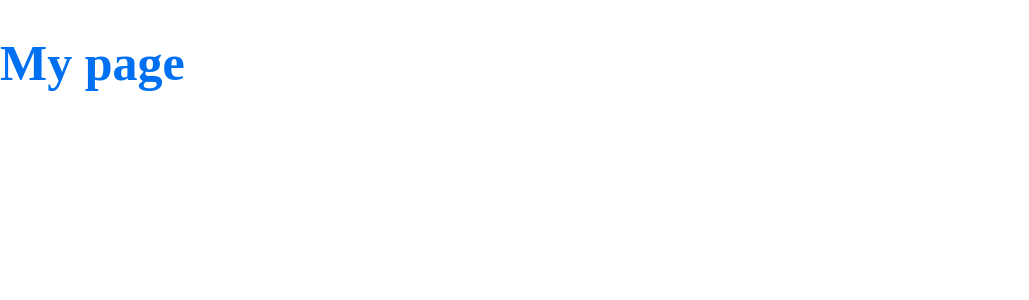
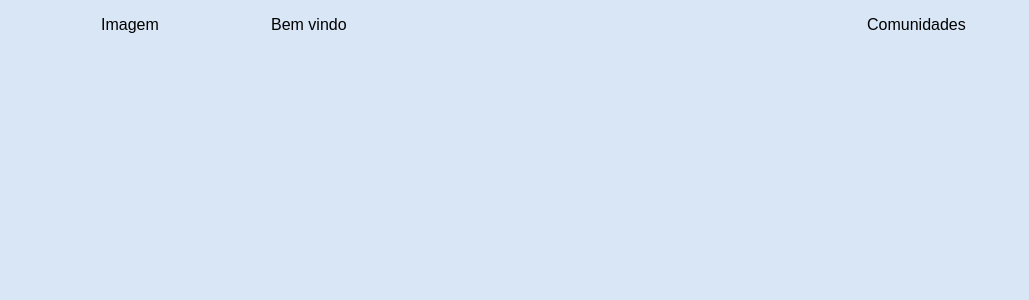
Before and after one commit to jmafort/alurakut, a Next.js app: page / in a window 1280 px wide. Shown: the top 300 px of the page, without its empty margins (0-1029 px from the left). Built offline with nearby package versions, Linux system fonts and the light colour scheme.

Commit message:
Adding files to the project

```diff
--- a/pages/_app.js
+++ b/pages/_app.js
@@ -1,10 +1,22 @@
 import { createGlobalStyle, ThemeProvider } from 'styled-components'
 
 const GlobalStyle = createGlobalStyle`
-  body {
+  /* Reset CSS */
+  *{
     margin: 0;
     padding: 0;
     box-sizing: border-box;
+  }
+
+  body {
+    background-color: #d9e6f6;
+    font-family: sans-serif;
+  }
+
+  #__next{
+    display: flex;
+    min-height: 100vh;
+    flex-direction: column;
   }
 `
 
--- a/pages/index.js
+++ b/pages/index.js
@@ -1,10 +1,57 @@
 import styled from 'styled-components'
 
-const Title = styled.h1`
-  font-size: 50px;
-  color: ${({ theme }) => theme.colors.primary};
-`
+// const Title = styled.h1`
+//   font-size: 50px;
+//   color: ${({ theme }) => theme.colors.primary};
+// `
+
+const Box = styled.div`
+  background: #white;
+  border-radius: 8px;
+`;
+
+const MainGrid = styled.main`
+  width: 100%;
+  display: grid;
+  grid-gap: 10px;
+  margin-left: auto;
+  margin-right: auto;
+  max-width: 500px;
+  padding: 16px;
+
+  .profileArea{
+    display: none;
+    @media(min-width: 860px){
+      display: block;
+    }
+  }
+
+  @media(min-width: 860px){
+    max-width: 1110px;
+    display: grid;
+    grid-template-areas: "profileArea welcomeArea profileRelationsArea";
+    grid-template-columns: 160px 1fr 312px;
+  }
+`;
 
 export default function Home() {
-  return <Title>My page</Title>
+  return (
+    <MainGrid>
+      <div className="profileArea" style={{gridArea: 'profileArea'}}>
+        <Box>
+          Imagem
+        </Box>
+      </div>
+      <div className="welcomeArea" style={{gridArea: 'welcomeArea'}}>
+        <Box>
+          Bem vindo
+        </Box>
+      </div>
+      <div className="profileRelationsArea" style={{gridArea: 'profileRelationsArea'}}>
+        <Box>
+          Comunidades
+        </Box>
+      </div>
+    </MainGrid>
+  );
 }
```
